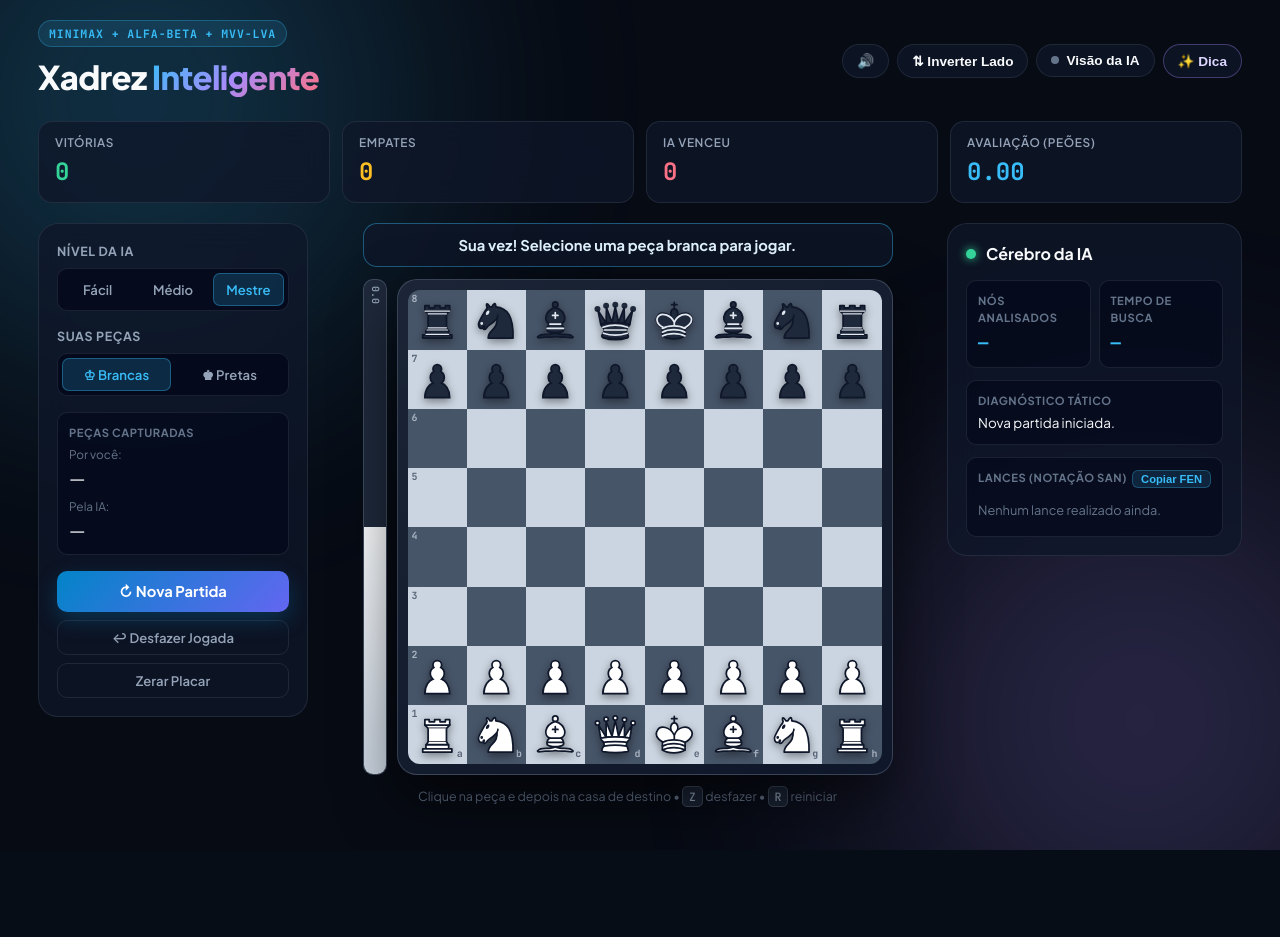
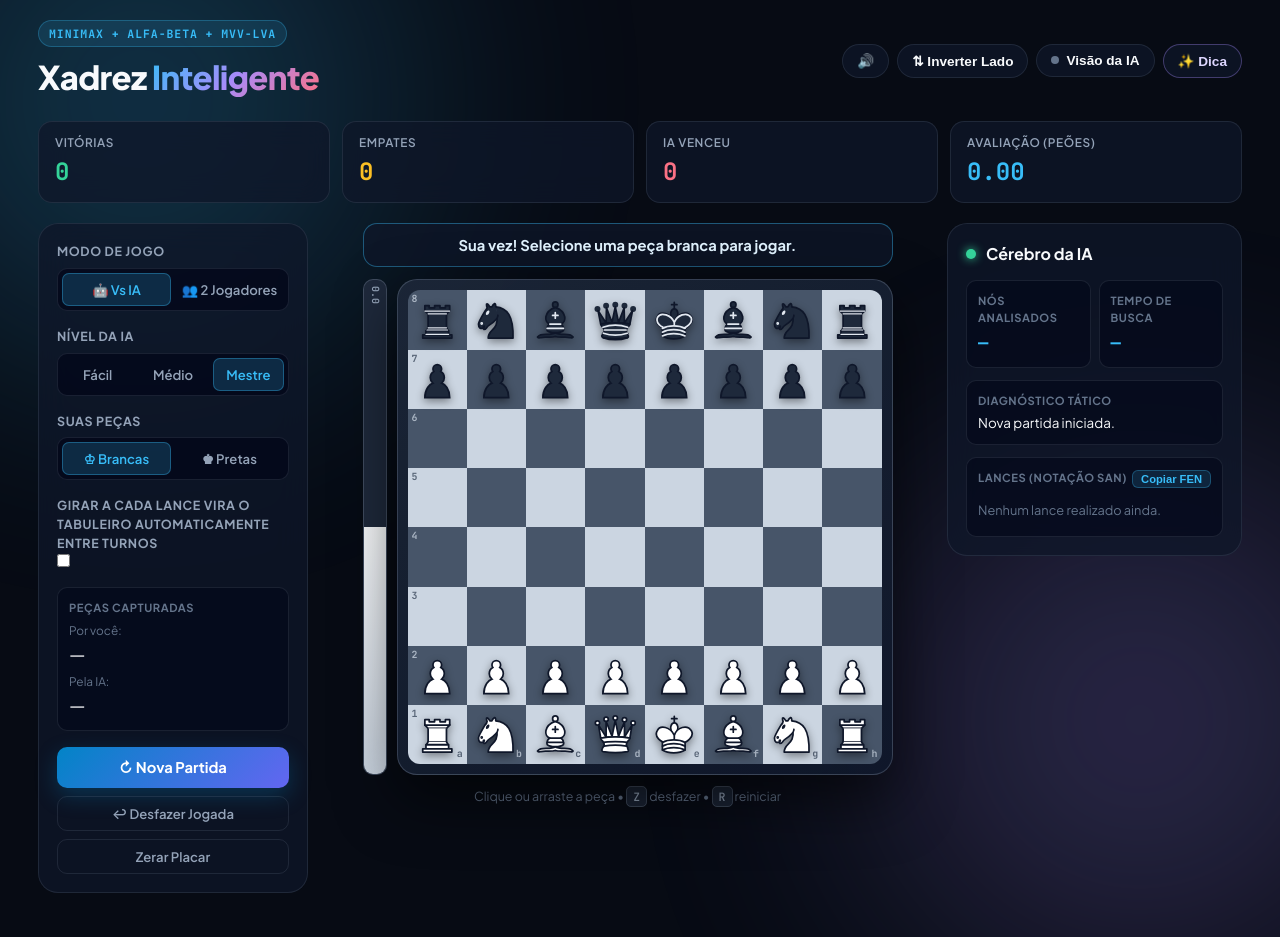
Before and after one commit to Rafael-Pedra-7325/xadrez-ia-minimax, a Flask app: page / in a window 1280 px wide. Before the commit the page ends 850 px from the top, so only its background shows below. Run offline with Flask 3, Linux system fonts and the light colour scheme.

Commit message:
Refactor game UI elements and layout
Updated scoreboard and game controls layout with new elements for game mode, difficulty level, and piece color selection. Enhanced UI elements for better user interaction.

```diff
--- a/templates/index.html
+++ b/templates/index.html
@@ -38,7 +38,7 @@
 
     <section class="scoreboard" aria-label="Placar da sessão">
       <div class="score-card score-win">
-        <span class="score-label">Vitórias</span>
+        <span id="placar-label-1" class="score-label">Vitórias</span>
         <strong id="placar-vitorias">0</strong>
       </div>
       <div class="score-card score-draw">
@@ -46,7 +46,7 @@
         <strong id="placar-empates">0</strong>
       </div>
       <div class="score-card score-loss">
-        <span class="score-label">IA Venceu</span>
+        <span id="placar-label-2" class="score-label">IA Venceu</span>
         <strong id="placar-derrotas">0</strong>
       </div>
       <div class="score-card score-eval">
@@ -58,6 +58,14 @@
     <section class="game-layout">
       <aside class="panel controls-panel">
         <div class="control-group">
+          <label>Modo de Jogo</label>
+          <div class="segmented segmented-2" id="grupo-modo">
+            <button type="button" data-value="ia" class="active">🤖 Vs IA</button>
+            <button type="button" data-value="2p">👥 2 Jogadores</button>
+          </div>
+        </div>
+
+        <div class="control-group" id="box-dificuldade">
           <label>Nível da IA</label>
           <div class="segmented" id="grupo-dificuldade">
             <button type="button" data-value="facil">Fácil</button>
@@ -66,7 +74,7 @@
           </div>
         </div>
 
-        <div class="control-group">
+        <div class="control-group" id="box-cor">
           <label>Suas Peças</label>
           <div class="segmented segmented-2" id="grupo-cor">
             <button type="button" data-value="brancas" class="active">♔ Brancas</button>
@@ -74,14 +82,24 @@
           </div>
         </div>
 
+        <div class="control-group hidden" id="box-auto-girar">
+          <label class="toggle-card" for="chk-auto-girar">
+            <div class="toggle-info">
+              <span class="toggle-title">Girar a cada lance</span>
+              <span class="toggle-desc">Vira o tabuleiro automaticamente entre turnos</span>
+            </div>
+            <input type="checkbox" id="chk-auto-girar" />
+          </label>
+        </div>
+
         <div class="captured-box">
           <span class="stat-title">Peças Capturadas</span>
           <div class="captured-row">
-            <span class="cap-label">Por você:</span>
+            <span id="cap-label-1" class="cap-label">Por você:</span>
             <div id="cap-humano" class="cap-list">—</div>
           </div>
           <div class="captured-row">
-            <span class="cap-label">Pela IA:</span>
+            <span id="cap-label-2" class="cap-label">Pela IA:</span>
             <div id="cap-ia" class="cap-list">—</div>
           </div>
         </div>
@@ -90,7 +108,7 @@
           <button id="btn-reiniciar" class="primary-btn">
             ↻ Nova Partida
           </button>
-          <button id="btn-desfazer" class="ghost-btn">
+          <button id="btn-desfazer" class="ghost-btn" disabled>
             ↩ Desfazer Jogada
           </button>
           <button id="btn-zerar-placar" class="ghost-btn">
@@ -117,14 +135,14 @@
         </div>
 
         <p class="keyboard-hint">
-          Clique na peça e depois na casa de destino • <kbd>Z</kbd> desfazer • <kbd>R</kbd> reiniciar
+          Clique ou arraste a peça • <kbd>Z</kbd> desfazer • <kbd>R</kbd> reiniciar
         </p>
       </section>
 
       <aside class="panel telemetry-panel">
         <div class="telemetry-header">
           <span class="pulse-indicator"></span>
-          <h2>Cérebro da IA</h2>
+          <h2 id="tel-titulo">Cérebro da IA</h2>
         </div>
 
         <div class="telemetry-stats">
@@ -160,12 +178,15 @@
     <div class="modal-card">
       <h3>Promover Peão</h3>
       <p>Escolha para qual peça deseja evoluir:</p>
-      <div class="promo-options">
+      <div class="promo-options" id="promo-options">
         <button type="button" data-piece="q">♕ Dama</button>
         <button type="button" data-piece="r">♖ Torre</button>
         <button type="button" data-piece="b">♗ Bispo</button>
         <button type="button" data-piece="n">♘ Cavalo</button>
       </div>
+      <button type="button" id="btn-cancelar-promocao" class="ghost-btn modal-cancel-btn">
+        Cancelar
+      </button>
     </div>
   </div>
 
```
